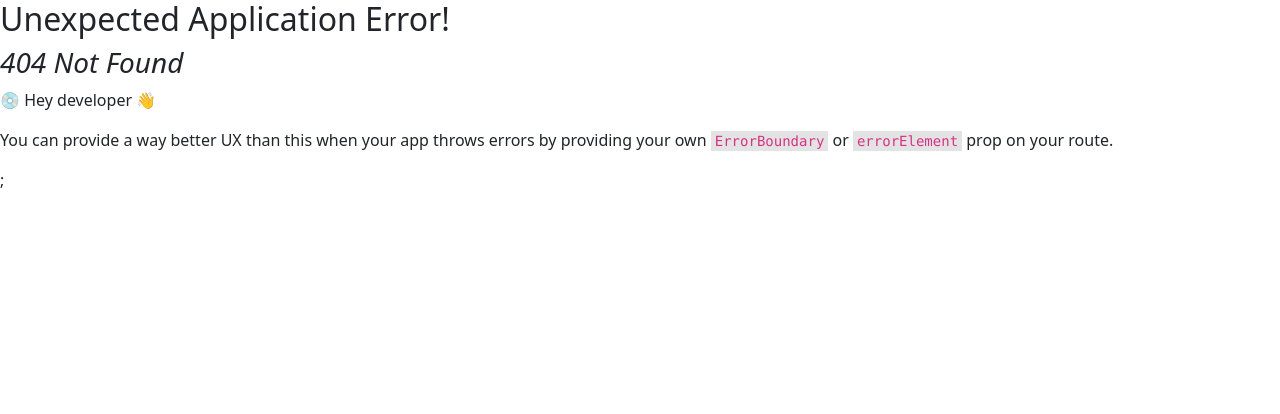
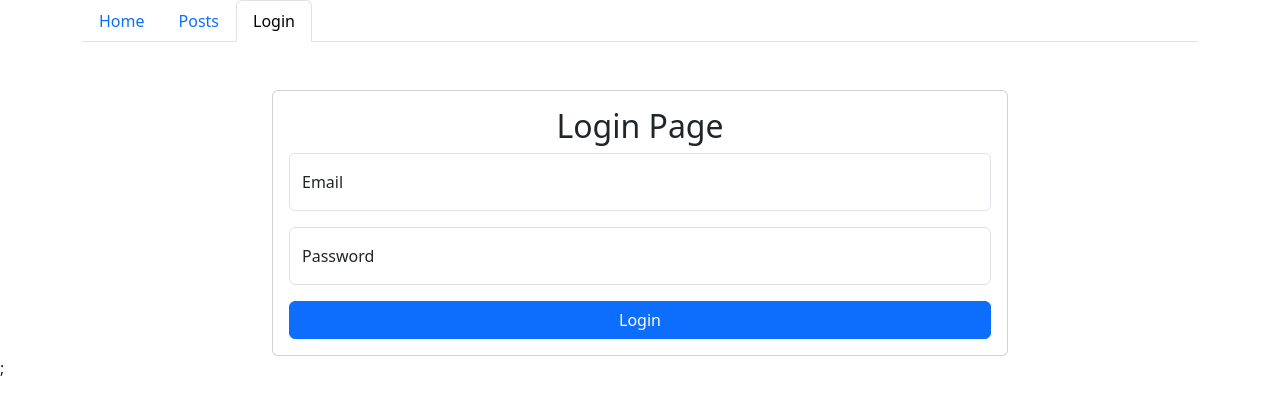
Before and after one commit to synergy2411/jan-25-graphql, a React (Vite) app in the folder frontend-react/: page /login in a window 1280 px wide. Before the commit this address had no page. Shown: the top 414 px of the page. Built offline with nearby package versions, Linux system fonts and the light colour scheme; the HTML template or start-up script is replaced by a standard one.

Commit message:
login form added

```diff
--- a/frontend-react/src/App.jsx
+++ b/frontend-react/src/App.jsx
@@ -4,6 +4,7 @@ import HomePage from "./Pages/HomePage";
 import PostsPage from "./Pages/PostsPage";
 import RootLayoutPage from "./Pages/RootLayoutPage";
 import client from "./apollo/client";
+import LoginPage from "./Pages/LoginPage";
 
 const router = createBrowserRouter([
   {
@@ -12,6 +13,7 @@ const router = createBrowserRouter([
     children: [
       { path: "/", element: <HomePage /> },
       { path: "/posts", element: <PostsPage /> },
+      { path: "/login", element: <LoginPage /> },
     ],
   },
 ]);
--- a/frontend-react/src/Components/MainNavigation.jsx
+++ b/frontend-react/src/Components/MainNavigation.jsx
@@ -14,6 +14,11 @@ function MainNavigation() {
             Posts
           </NavLink>
         </li>
+        <li className="nav-item">
+          <NavLink className="nav-link" to="/login">
+            Login
+          </NavLink>
+        </li>
       </ul>
     </header>
   );
--- /dev/null
+++ b/frontend-react/src/Pages/LoginPage.jsx
@@ -0,0 +1,49 @@
+function LoginPage() {
+  return (
+    <div className="row">
+      <div className="col-8 offset-2">
+        <div className="card">
+          <div className="card-body">
+            <h2 className="text-center">Login Page</h2>
+            <form>
+              {/* email */}
+              <div className="form-floating mb-3">
+                <input
+                  type="email"
+                  className="form-control"
+                  name="email"
+                  id="email"
+                  placeholder=""
+                />
+                <label htmlFor="email">Email</label>
+              </div>
+
+              {/* password */}
+              <div className="form-floating mb-3">
+                <input
+                  type="password"
+                  className="form-control"
+                  name="password"
+                  id="password"
+                  placeholder=""
+                />
+                <label htmlFor="password">Password</label>
+              </div>
+
+              {/* button - login */}
+              <div className="row">
+                <div className="col">
+                  <div className="d-grid">
+                    <button className="btn btn-primary">Login</button>
+                  </div>
+                </div>
+              </div>
+            </form>
+          </div>
+        </div>
+      </div>
+    </div>
+  );
+}
+
+export default LoginPage;
```
